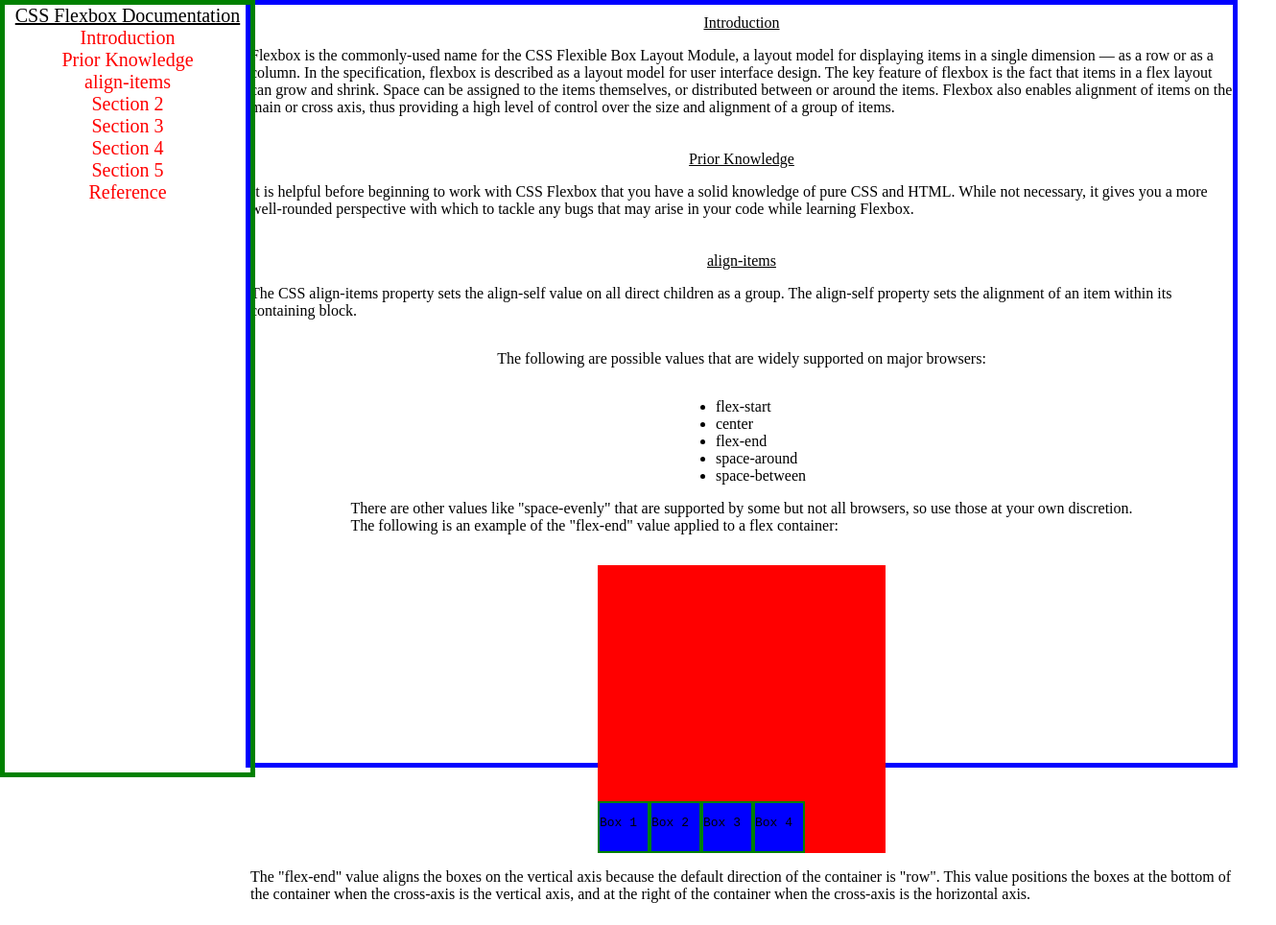
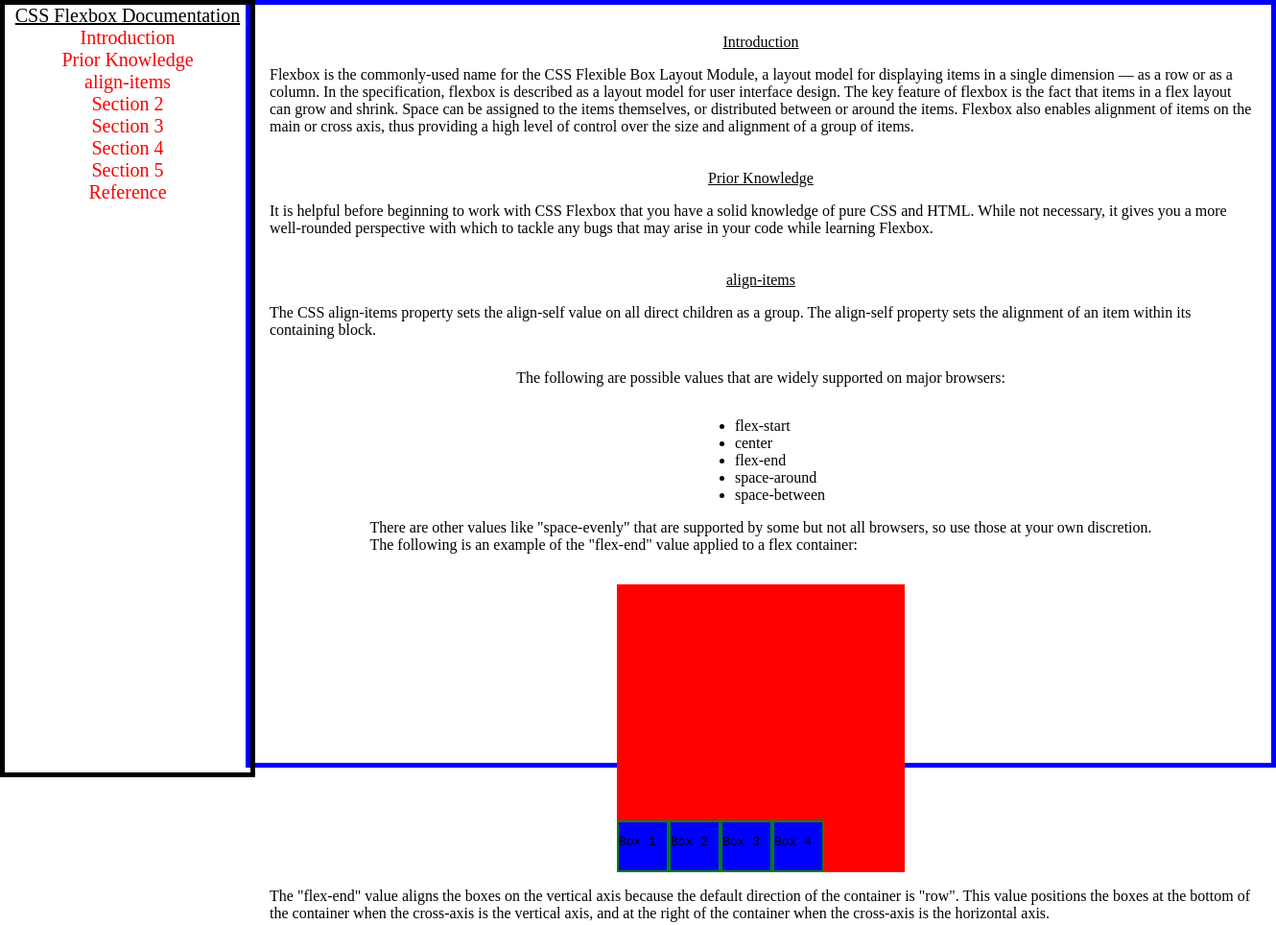
Before and after one commit to steven-the-qa/documentation, a plain HTML site: page index.html in a window 1280 px wide. Shown: the top 964 px of the page at 96% size, 1330 px wide, since content can reach past the window. Drawn offline with Linux system fonts and the light colour scheme.

Commit message:
Update styles.css

```diff
--- a/styles.css
+++ b/styles.css
@@ -21,8 +21,8 @@ body {
  justify-content: flex-start;
  width: 20%;
  height: 100vh;
- border: 5px solid green;
- font-size: 20px;
+ border: 5px solid black;
+ font-size: 20;
 }
 #main-doc {
  border: 5px solid blue;
@@ -32,6 +32,7 @@ body {
  align-items: center;
  margin-left: auto;
  width: 80vw;
+ padding: 20;
 }
 .main-section {
  margin: 10 0 10 0;
@@ -41,7 +42,7 @@ body {
  align-items: center;
 }
 header {
- font: 30 bold;
+ font: 50 bold;
  text-decoration: underline;
 }
 a {
```
